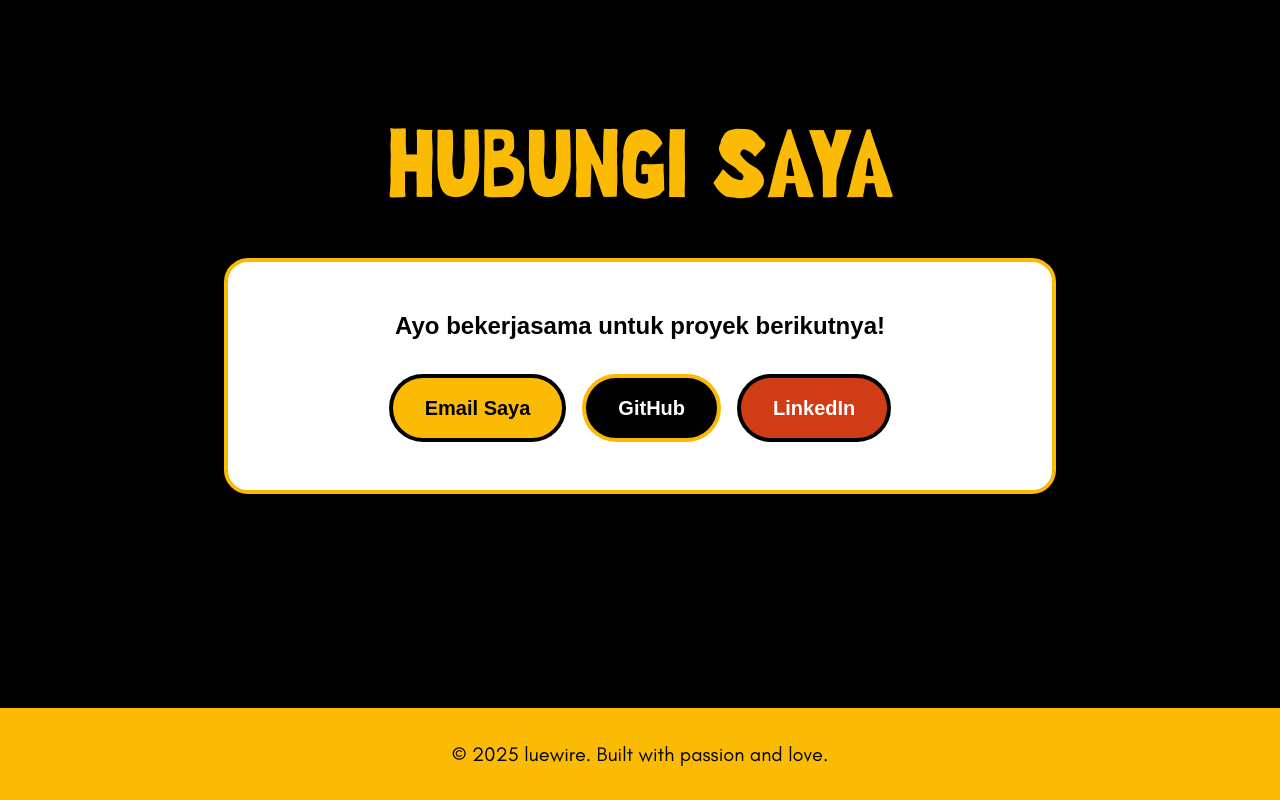
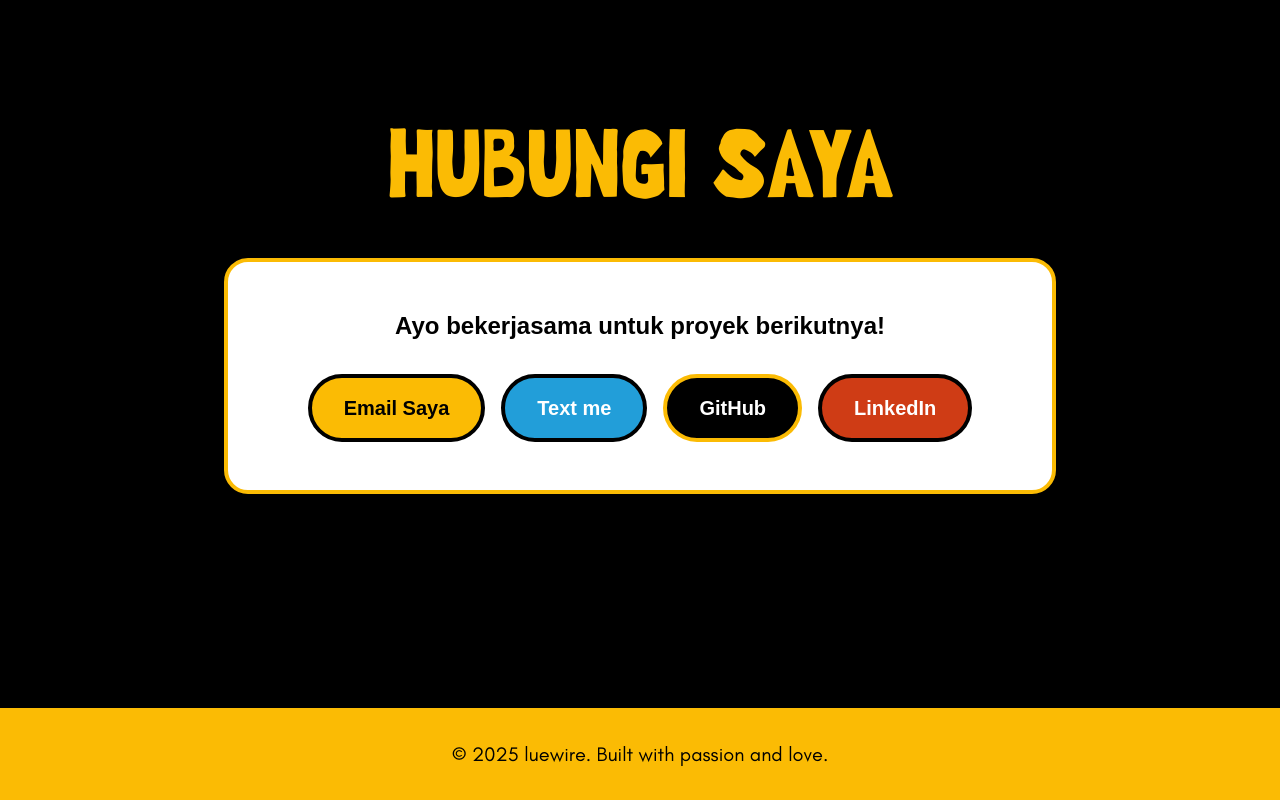
Before and after one commit to luewire/web-portofolio, a React (Vite) app: page / in a window 1280 px wide. Shown: the part 5329-6129 px from the top of the page. Built offline with nearby package versions, Linux system fonts and the light colour scheme; the HTML template or start-up script is replaced by a standard one; a web font is replaced by a local one.

Commit message:
feat(contact): add Telegram link (Text me) to Contact section

```diff
--- a/src/components/page.tsx
+++ b/src/components/page.tsx
@@ -120,6 +120,7 @@ export default function Home() {
         heading: 'Hubungi Saya',
         body: 'Ayo bekerjasama untuk proyek berikutnya!',
         email: 'Email Saya',
+        telegram: 'Text me',
       },
       footer: '© 2025 luewire. Dibuat dengan semangat dan cinta.',
     },
@@ -209,6 +210,7 @@ export default function Home() {
         heading: 'Get In Touch',
         body: "Let's work together on your next project!",
         email: 'Email Me',
+        telegram: 'Text me',
       },
       footer: '© 2025 luewire. Built with passion and love.',
     },
@@ -604,6 +606,9 @@ export default function Home() {
               <a href="mailto:luewire@email.com" className="px-6 py-3 text-base md:px-8 md:py-4 md:text-xl font-black bg-[#fbbb04] text-black border-2 md:border-4 border-black hover:scale-110 transition-transform rounded-full">
                 <LangText>{T[lang].contact.email}</LangText>
               </a>
+              <a href="https://t.me/luewire" target="_blank" rel="noopener noreferrer" className="px-6 py-3 text-base md:px-8 md:py-4 md:text-xl font-black bg-[#229ED9] text-white border-2 md:border-4 border-black hover:scale-110 transition-transform rounded-full">
+                <LangText>{T[lang].contact.telegram}</LangText>
+              </a>
               <a href="https://github.com/luewire" target="_blank" rel="noopener noreferrer" className="px-6 py-3 text-base md:px-8 md:py-4 md:text-xl font-black bg-black text-white border-2 md:border-4 border-[#fbbb04] hover:scale-110 transition-transform rounded-full">
                 GitHub
               </a>
```
